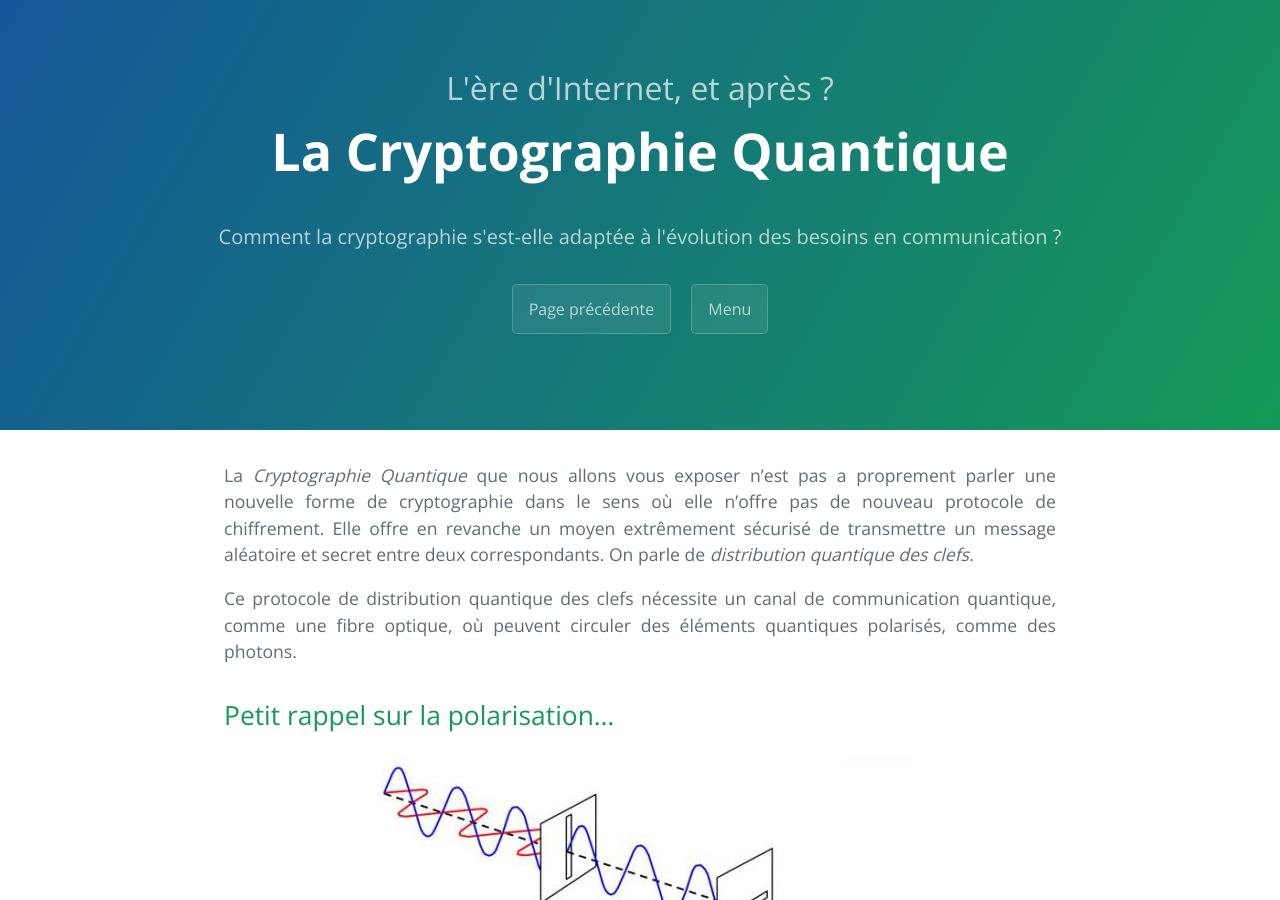
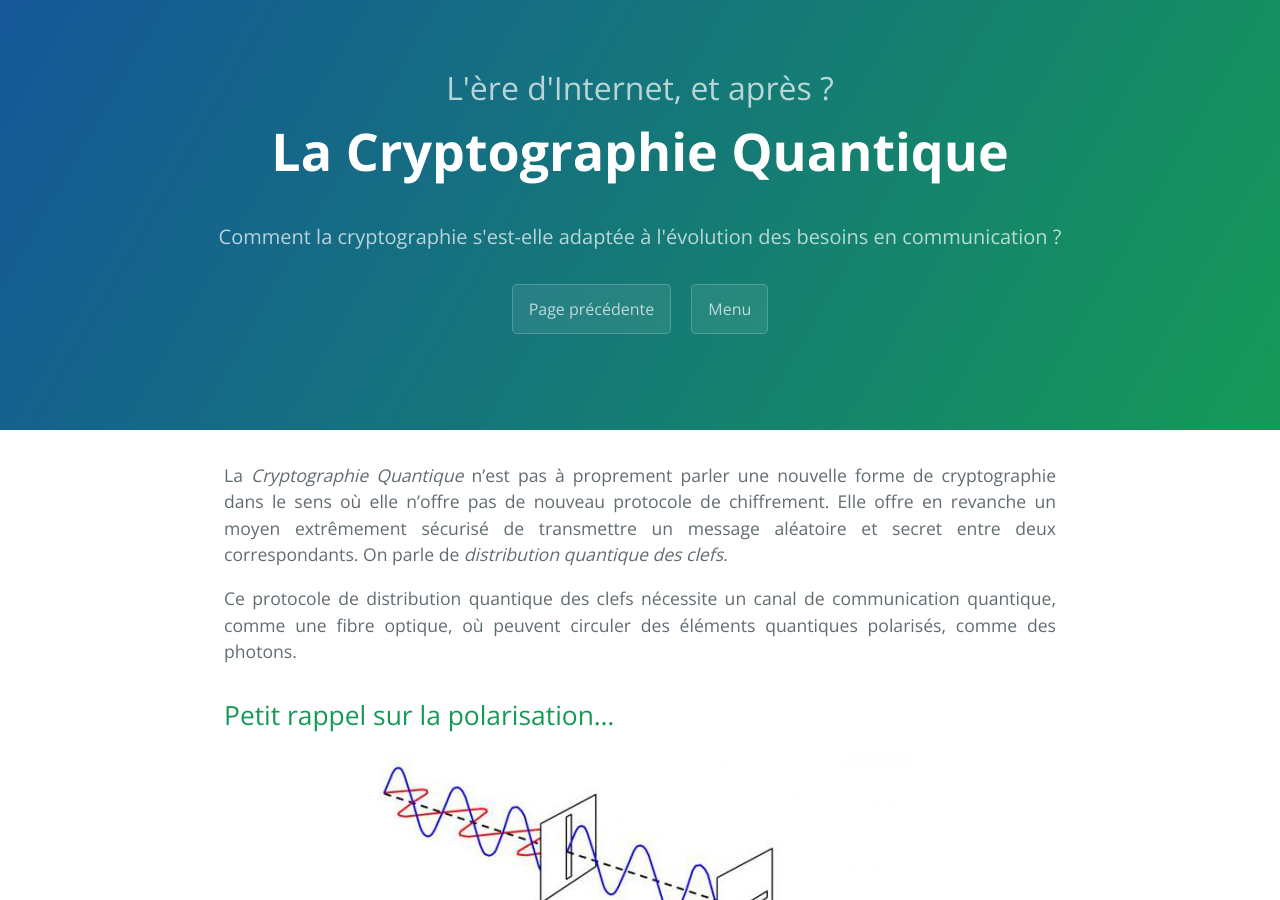
Before and after one commit to SamuelGallay/CryptoTPE, a Jekyll site: the page built from pages/4_Internet/4_quantique.md, in a window 1280 px wide and 900 px high. Built offline with Jekyll 4.4.1, drawn with Linux system fonts in a browser that asks for light colours; our own code applies the rules of GitHub Pages for plain Markdown files.

Commit message:
Update 4_quantique.md

```diff
--- a/pages/4_Internet/4_quantique.md
+++ b/pages/4_Internet/4_quantique.md
@@ -6,7 +6,7 @@ partie: "L'ère d'Internet, et après ?"
 menu: /internet/
 ---
 
-La *Cryptographie Quantique* que nous allons vous exposer n'est pas a proprement parler une nouvelle forme de cryptographie dans le sens où elle n'offre pas de nouveau protocole de chiffrement. Elle offre en revanche un moyen extrêmement sécurisé de transmettre un message aléatoire et secret entre deux correspondants. On parle de *distribution quantique des clefs.*
+La *Cryptographie Quantique* n'est pas à proprement parler une nouvelle forme de cryptographie dans le sens où elle n'offre pas de nouveau protocole de chiffrement. Elle offre en revanche un moyen extrêmement sécurisé de transmettre un message aléatoire et secret entre deux correspondants. On parle de *distribution quantique des clefs.*
 
 Ce protocole de distribution quantique des clefs nécessite un canal de communication quantique, comme une fibre optique, où peuvent circuler des éléments quantiques polarisés, comme des photons.
 
```
